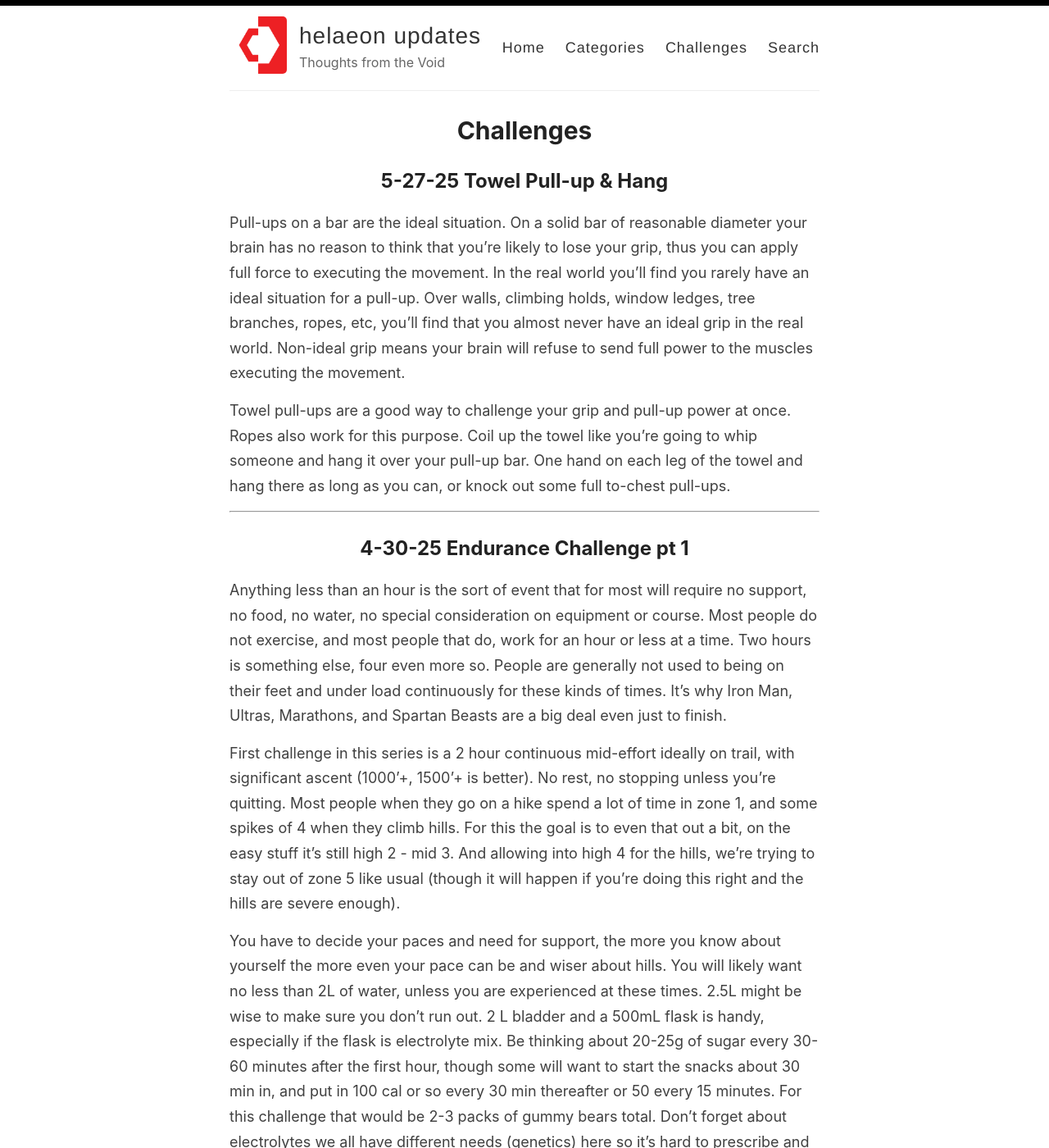
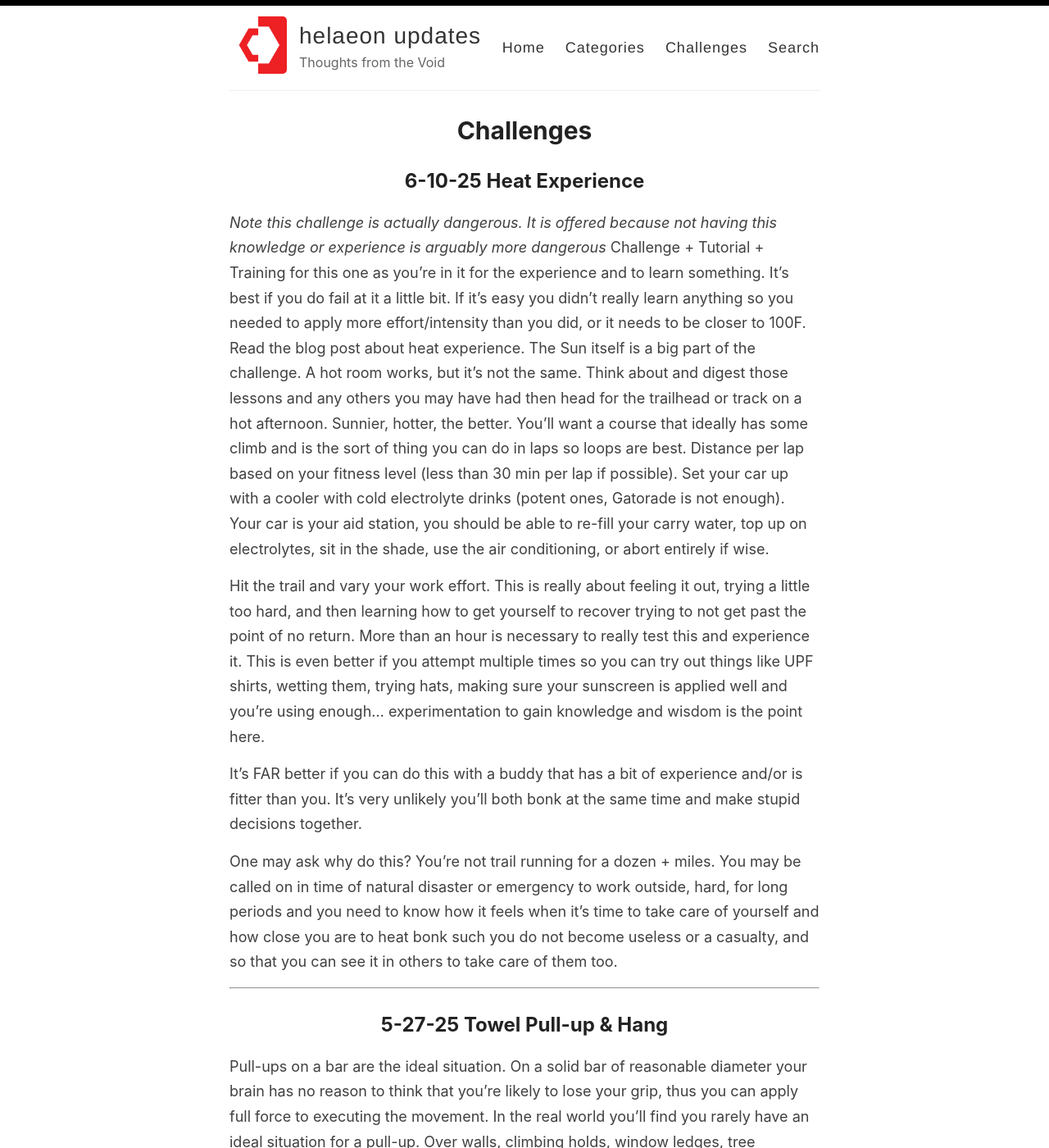
Before and after one commit to helaeon/helaeon.github.io, a Jekyll site: the page built from _pages/challenges.md, in a window 1280 px wide and 1400 px high. Shown: the whole window at 82% size. Built offline with Jekyll 4.4.1, drawn with Linux system fonts in a browser that asks for light colours; some of the changed text lies outside the part shown.

Commit message:
Add files via upload

```diff
--- a/_pages/challenges.md
+++ b/_pages/challenges.md
@@ -3,6 +3,18 @@ layout: page
 permalink: /challenges/
 title: Challenges
 ---
+**6-10-25 Heat Experience**
+------
+*Note this challenge is actually dangerous. It is offered because not having this knowledge or experience is arguably more dangerous*
+Challenge \+ Tutorial \+ Training for this one as you're in it for the experience and to learn something. It's best if you do fail at it a little bit. If it's easy you didn't really learn anything so you needed to apply more effort/intensity than you did, or it needs to be closer to 100F. Read the blog post about heat experience. The Sun itself is a big part of the challenge. A hot room works, but it's not the same. Think about and digest those lessons and any others you may have had then head for the trailhead or track on a hot afternoon. Sunnier, hotter, the better. You'll want a course that ideally has some climb and is the sort of thing you can do in laps so loops are best. Distance per lap based on your fitness level (less than 30 min per lap if possible). Set your car up with a cooler with cold electrolyte drinks (potent ones, Gatorade is not enough). Your car is your aid station, you should be able to re-fill your carry water, top up on electrolytes, sit in the shade, use the air conditioning, or abort entirely if wise.
+
+Hit the trail and vary your work effort. This is really about feeling it out, trying a little too hard, and then learning how to get yourself to recover trying to not get past the point of no return. More than an hour is necessary to really test this and experience it. This is even better if you attempt multiple times so you can try out things like UPF shirts, wetting them, trying hats, making sure your sunscreen is applied well and you're using enough... experimentation to gain knowledge and wisdom is the point here.
+
+It's FAR better if you can do this with a buddy that has a bit of experience and/or is fitter than you. It's very unlikely you'll both bonk at the same time and make stupid decisions together.
+
+One may ask why do this? You're not trail running for a dozen + miles. You may be called on in time of natural disaster or emergency to work outside, hard, for long periods and you need to know how it feels when it's time to take care of yourself and how close you are to heat bonk such you do not become useless or a casualty, and so that you can see it in others to take care of them too.
+
+******
 
 **5-27-25 Towel Pull-up & Hang**
 ------
@@ -46,14 +58,14 @@ What was that number, and how many total reps did you end up doing?
 **2-9-25 C2 Valentines**
 ------
 [Concept2 Valentine Challenge 2025](https://log.concept2.com/challenges/valentine)
-RowErg, SkiErg, or Bike(counts for half) 14,000m cumulative between Feb 9-14. If you use a C2 erg product you can log it with their apps to go on the honorboard.
+RowErg, SkiErg, or Bike (counts for half) 14,000m cumulative between Feb 9-14. If you use a C2 erg product you can log it with their apps to go on the honorboard.
 
 If you want to do only the challenge and don't care about the leaderboards logging 14km of running counts as well.
 ******
 
 **2-3-25 Consistency Challenge**
 ------
-Consistency is the key to gains. Standardize before you optimize. Gear up and make it to your workout space three times this week (preferably to plan), even if you don't do anything. You can skip but you still have to go. Very probable that once you're there you will do something.
+Consistency is the key to gains. Standardize before you optimize. Gear up and make it to your workout space three times this week \(preferably to plan\(, even if you don't do anything. You can skip but you still have to go. Very probable that once you're there you will do something.
 
 ******
 
@@ -136,7 +148,7 @@ Here are two videos for some technique & instruction. This is one of the places
 ------
 [Concept2 Skeleton Crew Challenge 2024](https://log.concept2.com/challenges/skeleton-crew)
 
-RowErg, SkiErg, or Bike(2x meters) 31,000m cumulative between October 25-31. If you use a C2 erg product you can log it with their apps to go on the honorboard. Comes out to about 4,500 m/day if you go every day 5,200 if you do 6 of the 7 days.
+RowErg, SkiErg, or Bike (2x meters) 31,000m cumulative between October 25-31. If you use a C2 erg product you can log it with their apps to go on the honorboard. Comes out to about 4,500 m/day if you go every day 5,200 if you do 6 of the 7 days.
 
 If you do the 5200m it'll be 20 to 30 min each day. Similar effort to running a 5k, but it doesn't beat you up nearly as bad.
 
@@ -195,6 +207,6 @@ Modification of the first challenge in this video:
 
 **9-10-2024 Police 1.5 Mile Improvement**
 ------
-1 easy (zone 2-3), 1 fast (zone 4), 1 long run (over an hour) every week for the next 10 weeks. Goal is to do 1.5 miles in less than 13 minutes (sub 8:40/mi pace sustained). Or, improve your 1.5 or 5k pace overall if you're already that fast. Bonus if you can do sub 13 min on the spot without zone 5. As in, not specifically tapering or resting for the test event.
+1 easy (zone 2-3(, 1 fast (zone 4), 1 long run (over an hour) every week for the next 10 weeks. Goal is to do 1.5 miles in less than 13 minutes (sub 8:40/mi pace sustained). Or, improve your 1.5 or 5k pace overall if you're already that fast. Bonus if you can do sub 13 min on the spot without zone 5. As in, not specifically tapering or resting for the test event.
 
 ******
```
